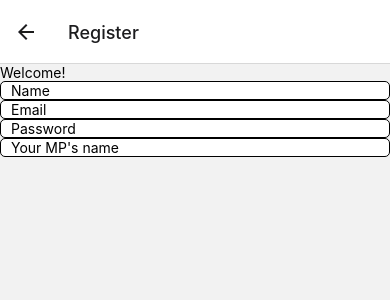
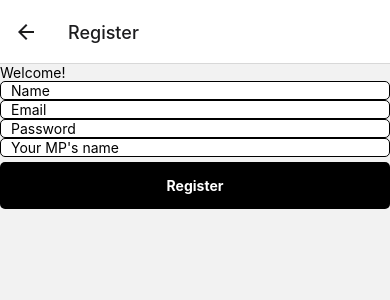
Before and after one commit to tomallens/votewatch, a React Native app in the folder frontend/: screen /Register in a window 390 px wide. Shown: the top 300 px of the page. Built offline with nearby package versions, Linux system fonts and the light colour scheme.

Commit message:
Add custom button to register page

```diff
--- a/frontend/src/components/customButton/CustomButton.js
+++ b/frontend/src/components/customButton/CustomButton.js
@@ -0,0 +1,28 @@
+import { View, Text, StyleSheet } from "react-native";
+import React from "react";
+import { Pressable } from "react-native-web";
+
+const CustomButton = ({ onPress, text }) => {
+  return (
+    <Pressable onPress={onPress} style={styles.container}>
+      <Text style={styles.text}>{text}</Text>
+    </Pressable>
+  );
+};
+
+const styles = StyleSheet.create({
+  container: {
+    backgroundColor: "black",
+    width: "100%",
+    padding: 15,
+    marginVertical: 5,
+    alignItems: "center",
+    borderRadius: 5,
+  },
+  text: {
+    fontWeight: "bold",
+    color: "white",
+  },
+});
+
+export default CustomButton;
--- a/frontend/src/components/register/Register.js
+++ b/frontend/src/components/register/Register.js
@@ -1,12 +1,17 @@
 import { useState } from "react";
 import { View, StyleSheet, Text, TextInput } from "react-native";
 import CustomInput from "../customInput/CustomInput";
+import CustomButton from "../customButton/CustomButton";
 
 export function Register() {
   const [name, setName] = useState("");
   const [email, setEmail] = useState("");
   const [password, setPassword] = useState("");
   const [mpName, setMpName] = useState("");
+
+  const onRegisterPressed = () => {
+    console.warn("Register");
+  };
 
   return (
     <View>
@@ -35,6 +40,8 @@ export function Register() {
         value={mpName}
         setValue={setMpName}
       ></CustomInput>
+
+      <CustomButton text="Register" onPress={onRegisterPressed}></CustomButton>
     </View>
   );
 }
```
Also changed, not shown: frontend/App copy.js (deleted, +0 -93 lines).
